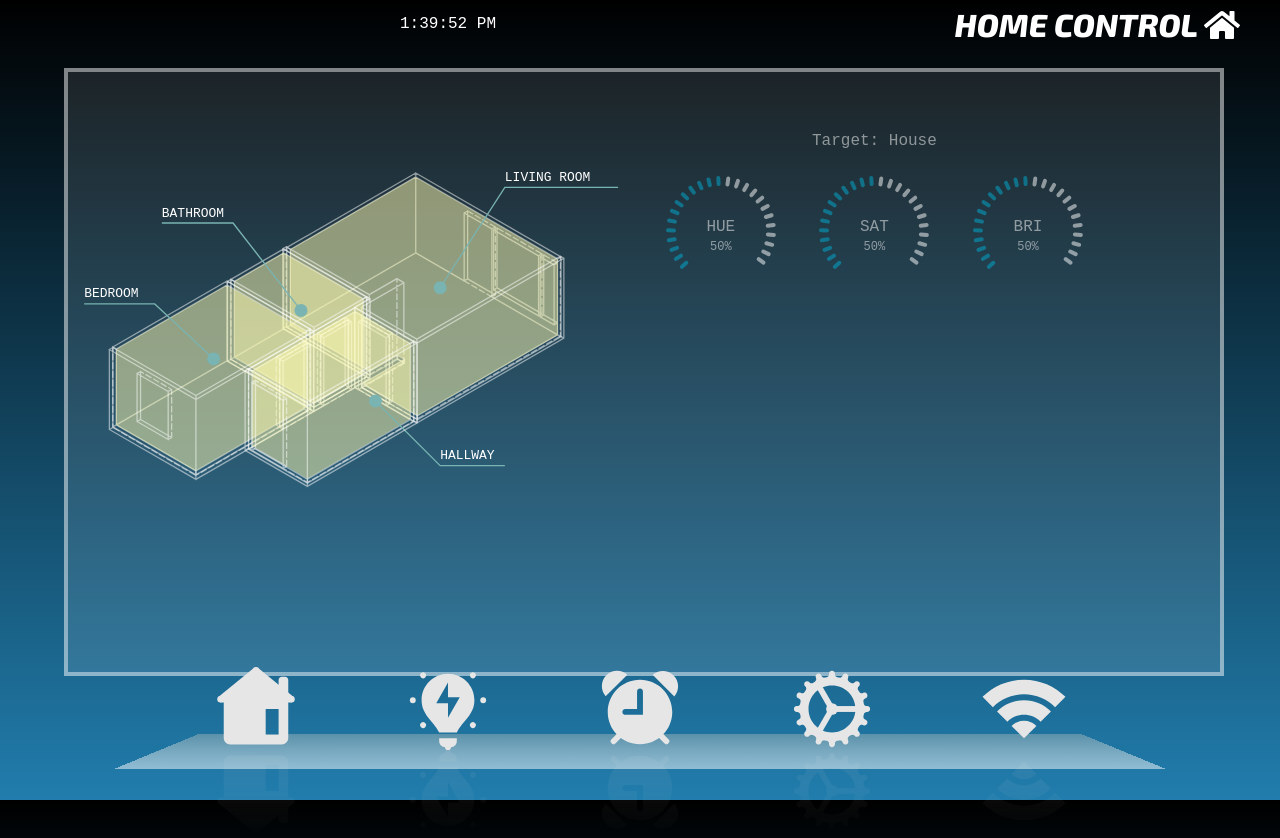
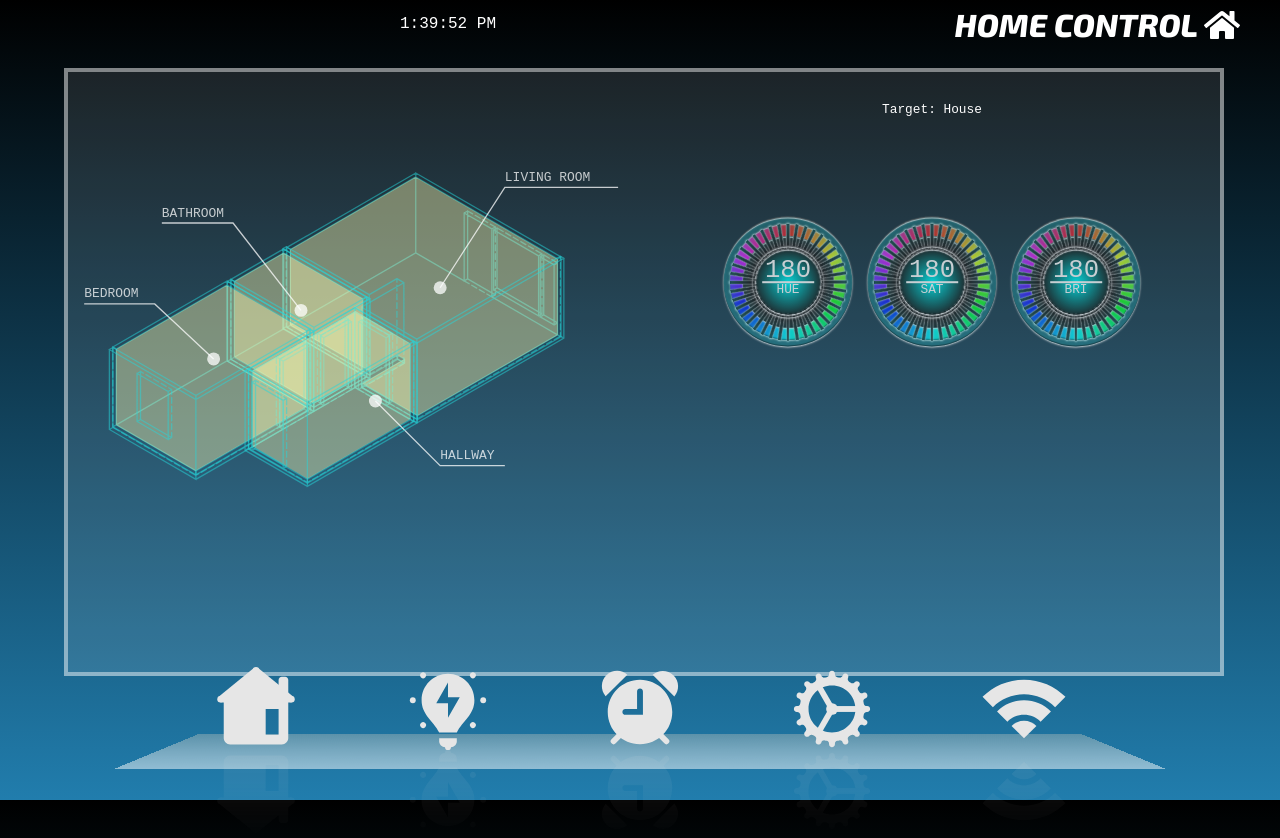
Before and after one commit to ErikLysne/HomeControl, a React (Create React App) app: page / in a window 1280 px wide. Shown: the top 838 px of the page. Built offline with nearby package versions, Linux system fonts and the light colour scheme; a web font is replaced by a local one.

Commit message:
Cosmetic changes

```diff
--- a/src/components/Carousel/Carousel.jsx
+++ b/src/components/Carousel/Carousel.jsx
@@ -79,7 +79,7 @@ function animateTransition(
         opacity: ${
             zIndex(frameIndex, activeFrame.previous, numberOfFrames) === 0
                 ? 1
-                : 0
+                : 0.25
         };
     }
     10% {
@@ -92,6 +92,21 @@ function animateTransition(
             frameOffset
         )};
         opacity: 0.75;
+    }
+    75% {
+        transform: ${transform(
+            frameWidth,
+            frameHeight,
+            frameIndex,
+            activeFrame.current,
+            numberOfFrames,
+            frameOffset
+        )};
+        opacity: ${
+            zIndex(frameIndex, activeFrame.current, numberOfFrames) === 0
+                ? 1
+                : 0.25
+        };
     }
     100% {
         transform: ${transform(
@@ -146,7 +161,7 @@ function transform(
     // Translate backwards to keep original size of the front face
     transform += ` translateZ(${-displacement}px)`;
     // Rotate back
-    transform += ` rotateY(${angleOfRotation}deg)`;
+    //transform += ` rotateY(${angleOfRotation}deg)`;
 
     return transform;
 }
@@ -259,8 +274,8 @@ function Carousel(props) {
 Carousel.defaultProps = {
     width: 0.9,
     height: 0.75,
-    frameOffset: 0.15,
-    transitionDuration: 1000
+    frameOffset: 0.25,
+    transitionDuration: 100
 };
 
 export default Carousel;
--- a/src/components/FloorPlan/RoomAnnotation.jsx
+++ b/src/components/FloorPlan/RoomAnnotation.jsx
@@ -5,16 +5,16 @@ import RoomSvg from "./RoomSvg";
 
 const AnnotationPath = styled.path`
     fill: none;
-    stroke: #79b4b2;
+    stroke: rgba(255, 255, 255, 0.75);
     stroke-width: ${props => (props.highlight ? "4px" : "2px")};
 `;
 
 const AnnotationCircle = styled.circle`
-    fill: #79b4b2;
+    fill: rgba(255, 255, 255, 0.75);
 `;
 
 const AnnotationText = styled.text`
-    fill: #fff;
+    fill: rgba(255, 255, 255, 0.75);
     font-size: ${props => (props.highlight ? "1.5rem" : "1.25rem")};
 `;
 
--- a/src/components/FloorPlan/RoomArea.jsx
+++ b/src/components/FloorPlan/RoomArea.jsx
@@ -38,7 +38,7 @@ const RoomAreaPath = styled.path`
     fill: ${props =>
         props.highlight
             ? "rgba(139, 229, 244, 0.75)"
-            : "rgba(255, 252, 176, 0.5)"};
+            : "rgba(255, 252, 176, 0.4)"};
 `;
 
 function RoomArea(props) {
--- a/src/components/FloorPlan/RoomModel.jsx
+++ b/src/components/FloorPlan/RoomModel.jsx
@@ -7,7 +7,7 @@ const RoomPath = styled.path`
     fill: none;
     stroke-width: 2px;
     stroke-linecap: round;
-    stroke: rgba(255, 255, 255, 0.5);
+    stroke: rgba(37, 215, 219, 0.5);
 `;
 
 function RoomModel(props) {
--- a/src/components/LightController/Gauge.jsx
+++ b/src/components/LightController/Gauge.jsx
@@ -1,32 +1,133 @@
 import React, { useState } from "react";
 import styled from "styled-components";
-import shortid from "shortid";
+
+const themeColor = {
+    r: 37,
+    g: 215,
+    b: 219
+};
+
+function getThemeColor() {
+    return `rgb(${themeColor.r}, ${themeColor.g}, ${themeColor.b})`;
+}
 
 const GaugeContainer = styled.div`
-    width: ${props => props.width}px;
-    height: ${props => props.height}px;
-    position: relative;
-    margin: 20px;
+    min-width: 100%;
+    min-height: 100%;
+    position: absolute;
+    top: 50%;
+    left: 50%;
+    transform: translateX(-50%) translateY(-50%);
+    opacity: 0.75;
+`;
+
+const Border = styled.div`
+    position: absolute;
+    top: 50%;
+    left: 50%;
+    transform: translateX(-50%) translateY(-50%);
+    border-radius: 50%;
+    box-shadow: 0 1px 2px #fff, 0 -1px 1px #666,
+        inset 0 -1px 1px rgba(0, 0, 0, 0.5),
+        inset 0 1px 1px rgba(255, 255, 255, 0.8);
+`;
+
+const BorderColor = styled(Border)`
+    width: 90%;
+    height: 90%;
+    background: conic-gradient(
+        #ff0000 0%,
+        #ffff00 17%,
+        #00ff00 33%,
+        #00ffff 50%,
+        #0000ff 67%,
+        #ff00ff 83%,
+        #ff0000 100%
+    );
+    border: none;
+`;
+
+const BorderMask = styled(Border)`
+    width: 70%;
+    height: 70%;
+    background-color: rgb(30, 30, 30);
+`;
+
+const BorderOuter = styled(Border)`
+    width: 100%;
+    height: 100%;
+    background: radial-gradient(
+        rgba(${themeColor.r}, ${themeColor.g}, ${themeColor.b}, 0) 40%,
+        rgba(${themeColor.r}, ${themeColor.g}, ${themeColor.b}, 0.5) 80%,
+        rgba(${themeColor.r}, ${themeColor.g}, ${themeColor.b}, 0) 90%
+    );
+`;
+
+const BorderInner = styled(Border)`
+    width: 55%;
+    height: 55%;
+    border-color: ${getThemeColor()};
+`;
+
+const ColorSelect = styled(Border)`
+    width: 50%;
+    height: 50%;
+    background: radial-gradient(
+        hsl(${props => (360 * props.value) / 100}, 100%, 50%) 0%,
+        rgba(255, 255, 255, 0) 75%
+    );
 `;
 
 const Tick = styled.div`
-    width: 10px;
-    height: 4px;
+    height: 20%;
+    width: 2%;
+    position: absolute;
+    top: 50%;
+    left: 50%;
+    transform: translateX(-50%) translateY(-50%)
+        rotateZ(${props => (props.index * 360) / props.count}deg)
+        translateY(175%);
+    background-color: rgb(30, 30, 30);
+    box-shadow: 0 1px 2px #fff, 0 -1px 1px #666,
+        inset 0 -1px 1px rgba(0, 0, 0, 0.5),
+        inset 0 1px 1px rgba(255, 255, 255, 0.8);
+`;
+
+/*
+const Tick = styled.div`
+    width: 20px;
+    height: 3px;
     position: absolute;
     top: 50%;
     right: 50%;
     background-color: ${props =>
         props.tickCount * (props.value / 100) >= props.tickIndex
-            ? "rgb(1, 173, 212)"
-            : "rgb(255, 255, 255)"};
-    border-radius: 10px;
+            ? getTickColor(
+                  props.value,
+                  props.tickIndex,
+                  props.tickCount,
+                  props.type
+              )
+            : `rgb(200, 200, 200)`};
     transform: translateX(50%) translateY(50%)
         rotateZ(
             ${props => 137.5 + props.tickIndex * (270 / props.tickCount)}deg
         )
-        translateX(${props => props.radius}px);
+        translateX(${props => props.radius + 10}px);
     pointer-events: none;
 `;
+
+function getTickColor(value, tickIndex, tickCount, type) {
+    switch (type) {
+        case "hue":
+            return `hsl(${(360 * tickIndex) / tickCount}, 100%, 50%)`;
+        case "sat":
+            return `hsl(220, ${(100 * tickIndex) / tickCount}%, 50%)`;
+        case "bri":
+            return `hsl(60, 75%, ${(100 * tickIndex) / tickCount}%)`;
+    }
+}
+*/
 
 const Label = styled.div`
     width: 100%;
@@ -38,9 +139,23 @@ const Label = styled.div`
     pointer-events: none;
 `;
 
-const Value = styled(Label)`
-    font-size: 0.75rem;
-    padding-top: 20px;
+const NameLabel = styled.div`
+    position: absolute;
+    font-size: 1vw;
+    padding-top: 1.25vw;
+`;
+
+const ValueLabel = styled.div`
+    position: absolute;
+    font-size: 2vw;
+    padding-bottom: 1.75vw;
+`;
+
+const HorizontalLine = styled.div`
+    position: absolute;
+    width: 40%;
+    height: 2px;
+    background-color: rgb(255, 255, 255);
 `;
 
 function Gauge(props) {
@@ -84,32 +199,43 @@ function Gauge(props) {
     }
 
     return (
-        <GaugeContainer
-            width={props.width}
-            height={props.height}
-            onMouseDown={handleMouseDown}
-            onMouseUp={handleMouseUp}
-        >
-            <Label>{props.name}</Label>
-            <Value>{`${value}%`}</Value>
+        <GaugeContainer onMouseDown={handleMouseDown} onMouseUp={handleMouseUp}>
+            <BorderColor />
+            <BorderMask />
             {tickIndex.map(index => (
+                <Tick index={index} count={props.tickCount} />
+            ))}
+            <BorderOuter />
+
+            <BorderInner />
+            <ColorSelect value={value} />
+            <Label>
+                <ValueLabel>{`${Math.round(3.6 * value)}`}</ValueLabel>
+                <NameLabel>{props.name}</NameLabel>
+                <HorizontalLine />
+            </Label>
+        </GaugeContainer>
+    );
+}
+
+Gauge.defaultProps = {
+    tickCount: 40
+};
+
+/*
+
+{tickIndex.map(index => (
                 <Tick
                     key={shortid.generate()}
                     value={value}
                     tickIndex={index}
                     tickCount={props.tickCount}
+                    type={props.type}
                     radius={props.radius}
                 />
             ))}
-        </GaugeContainer>
-    );
-}
 
-Gauge.defaultProps = {
-    width: 150,
-    height: 150,
-    radius: 50,
-    tickCount: 25
-};
+
+*/
 
 export default Gauge;
--- a/src/components/LightController/LightController.jsx
+++ b/src/components/LightController/LightController.jsx
@@ -4,23 +4,31 @@ import styled from "styled-components";
 import Gauge from "./Gauge";
 
 const LightControllerContainer = styled.div`
-    width: 40%;
-    height: 40%;
+    width: 50%;
+    height: 100%;
     position: absolute;
-    right: 10%;
-    top: 10%;
+    right: 0;
+    top: 0;
     display: flex;
-    opacity: 0.5;
 `;
 
 const GaugeContainer = styled.div`
-    width: 100%;
+    width: 75%;
+    height: 50%;
     position: absolute;
-    top: 0;
-    left: 0;
+    top: 35%;
+    left: 50%;
+    transform: translateX(-50%) translateY(-50%);
     display: flex;
     justify-content: center;
     align-items: center;
+`;
+
+const GaugeWrapper = styled.div`
+    width: 30%;
+    padding-top: 30%;
+    margin: auto;
+    position: relative;
 `;
 
 const TargetLabel = styled.div`
@@ -28,9 +36,11 @@ const TargetLabel = styled.div`
     position: absolute;
     top: 0;
     left: 0;
+    font-size: 1vw;
     display: flex;
     justify-content: center;
     align-items: center;
+    margin: 30px 0;
 `;
 
 function LightController(props) {
@@ -38,9 +48,27 @@ function LightController(props) {
         <LightControllerContainer>
             <TargetLabel>{"Target: " + props.activeRoom}</TargetLabel>
             <GaugeContainer>
-                <Gauge key={shortid.generate()} name={"HUE"}></Gauge>
-                <Gauge key={shortid.generate()} name={"SAT"}></Gauge>
-                <Gauge key={shortid.generate()} name={"BRI"}></Gauge>
+                <GaugeWrapper>
+                    <Gauge
+                        key={shortid.generate()}
+                        name={"HUE"}
+                        type={"hue"}
+                    ></Gauge>
+                </GaugeWrapper>
+                <GaugeWrapper>
+                    <Gauge
+                        key={shortid.generate()}
+                        name={"SAT"}
+                        type={"sat"}
+                    ></Gauge>
+                </GaugeWrapper>
+                <GaugeWrapper>
+                    <Gauge
+                        key={shortid.generate()}
+                        name={"BRI"}
+                        type={"bri"}
+                    ></Gauge>
+                </GaugeWrapper>
             </GaugeContainer>
         </LightControllerContainer>
     );
```
